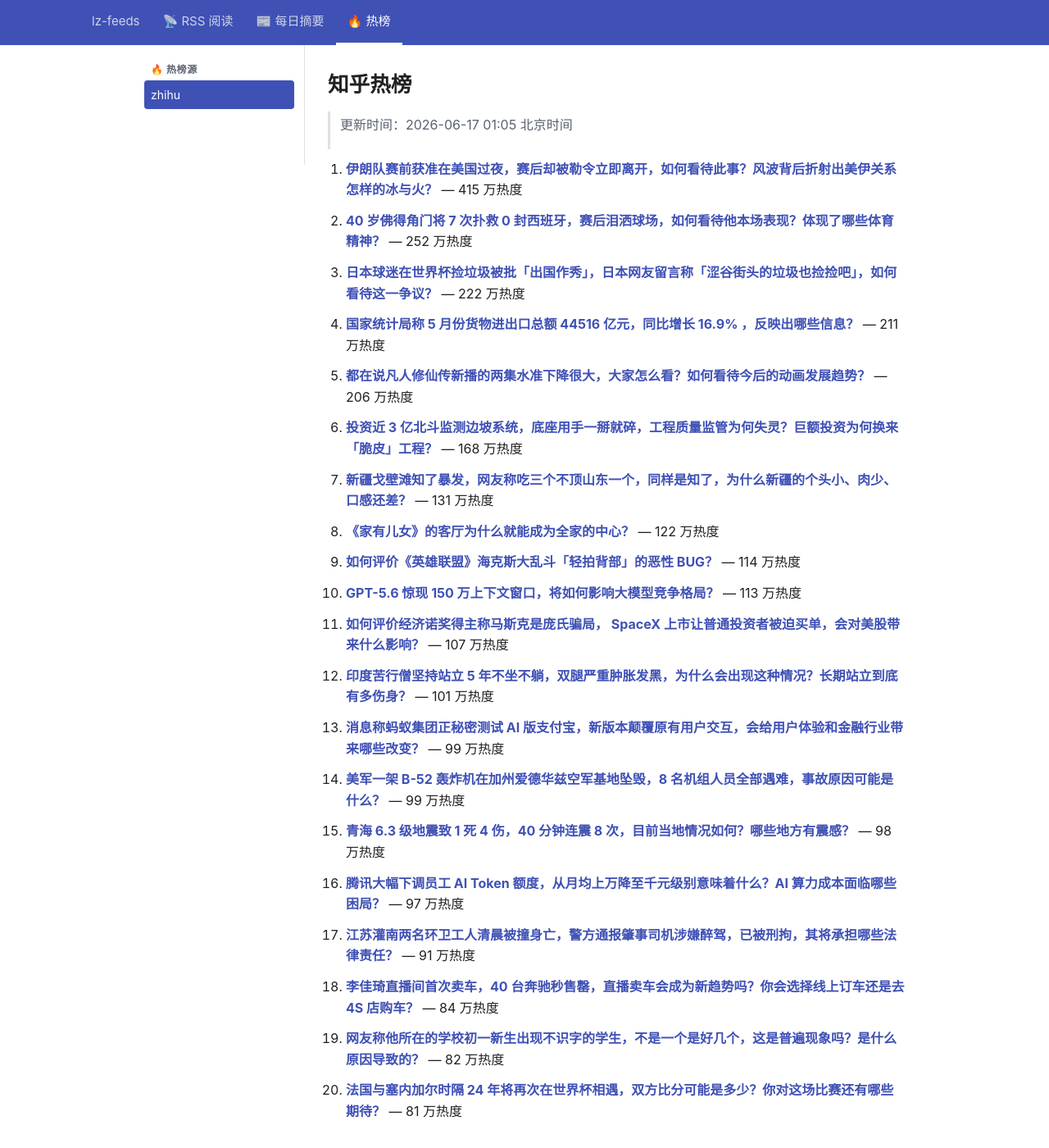
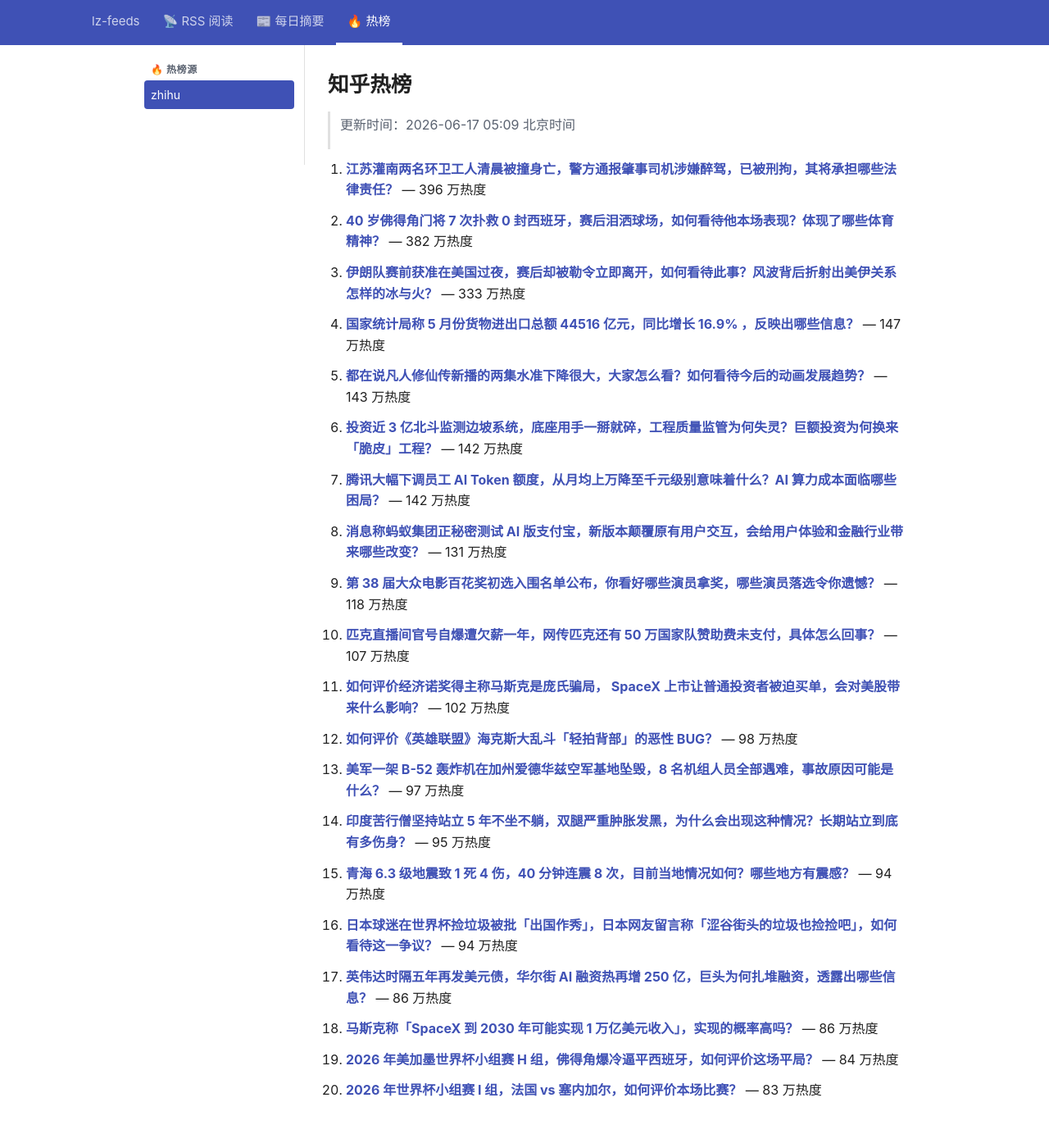
Before and after one commit to lizhang0101/lz-feeds, a Jekyll site: the page built from _hotlist/zhihu.md, in a window 1280 px wide and 1400 px high. Shown: the whole window at 82% size. Built offline with Jekyll 4.4.1, drawn with Linux system fonts in a browser that asks for light colours.

Commit message:
hotlist: 2026-06-16T21:09Z

```diff
--- a/_hotlist/zhihu.md
+++ b/_hotlist/zhihu.md
@@ -1,48 +1,48 @@
 ---
-updated: 2026-06-17 01:05 北京时间
+updated: 2026-06-17 05:09 北京时间
 count: 20
 ---
 
 # 知乎热榜
 
-> 更新时间：2026-06-17 01:05 北京时间
+> 更新时间：2026-06-17 05:09 北京时间
 
-1. **[伊朗队赛前获准在美国过夜，赛后却被勒令立即离开，如何看待此事？风波背后折射出美伊关系怎样的冰与火？](https://www.zhihu.com/question/2050229682415613269)** — 415 万热度
+1. **[江苏灌南两名环卫工人清晨被撞身亡，警方通报肇事司机涉嫌醉驾，已被刑拘，其将承担哪些法律责任？](https://www.zhihu.com/question/2050188608708121957)** — 396 万热度
 
-2. **[40 岁佛得角门将 7 次扑救 0 封西班牙，赛后泪洒球场，如何看待他本场表现？体现了哪些体育精神？](https://www.zhihu.com/question/2050117326687527724)** — 252 万热度
+2. **[40 岁佛得角门将 7 次扑救 0 封西班牙，赛后泪洒球场，如何看待他本场表现？体现了哪些体育精神？](https://www.zhihu.com/question/2050117326687527724)** — 382 万热度
 
-3. **[日本球迷在世界杯捡垃圾被批「出国作秀」，日本网友留言称「涩谷街头的垃圾也捡捡吧」，如何看待这一争议？](https://www.zhihu.com/question/2050170338340873126)** — 222 万热度
+3. **[伊朗队赛前获准在美国过夜，赛后却被勒令立即离开，如何看待此事？风波背后折射出美伊关系怎样的冰与火？](https://www.zhihu.com/question/2050229682415613269)** — 333 万热度
 
-4. **[国家统计局称 5 月份货物进出口总额 44516 亿元，同比增长 16.9% ，反映出哪些信息？](https://www.zhihu.com/question/2050163396004274408)** — 211 万热度
+4. **[国家统计局称 5 月份货物进出口总额 44516 亿元，同比增长 16.9% ，反映出哪些信息？](https://www.zhihu.com/question/2050163396004274408)** — 147 万热度
 
-5. **[都在说凡人修仙传新播的两集水准下降很大，大家怎么看？如何看待今后的动画发展趋势？](https://www.zhihu.com/question/2049962387680260435)** — 206 万热度
+5. **[都在说凡人修仙传新播的两集水准下降很大，大家怎么看？如何看待今后的动画发展趋势？](https://www.zhihu.com/question/2049962387680260435)** — 143 万热度
 
-6. **[投资近 3 亿北斗监测边坡系统，底座用手一掰就碎，工程质量监管为何失灵？巨额投资为何换来「脆皮」工程？](https://www.zhihu.com/question/2049801744209686933)** — 168 万热度
+6. **[投资近 3 亿北斗监测边坡系统，底座用手一掰就碎，工程质量监管为何失灵？巨额投资为何换来「脆皮」工程？](https://www.zhihu.com/question/2049801744209686933)** — 142 万热度
 
-7. **[新疆戈壁滩知了暴发，网友称吃三个不顶山东一个，同样是知了，为什么新疆的个头小、肉少、口感还差？](https://www.zhihu.com/question/2048445327317758278)** — 131 万热度
+7. **[腾讯大幅下调员工 AI Token 额度，从月均上万降至千元级别意味着什么？AI 算力成本面临哪些困局？](https://www.zhihu.com/question/2050239948306092201)** — 142 万热度
 
-8. **[《家有儿女》的客厅为什么就能成为全家的中心？](https://www.zhihu.com/question/2045195707540301705)** — 122 万热度
+8. **[消息称蚂蚁集团正秘密测试 AI 版支付宝，新版本颠覆原有用户交互，会给用户体验和金融行业带来哪些改变？](https://www.zhihu.com/question/2049548864626202351)** — 131 万热度
 
-9. **[如何评价《英雄联盟》海克斯大乱斗「轻拍背部」的恶性 BUG？](https://www.zhihu.com/question/2049861883515986539)** — 114 万热度
+9. **[第 38 届大众电影百花奖初选入围名单公布，你看好哪些演员拿奖，哪些演员落选令你遗憾？](https://www.zhihu.com/question/2050191630137832216)** — 118 万热度
 
-10. **[GPT-5.6 惊现 150 万上下文窗口，将如何影响大模型竞争格局？](https://www.zhihu.com/question/2042539496676352614)** — 113 万热度
+10. **[匹克直播间官号自爆遭欠薪一年，网传匹克还有 50 万国家队赞助费未支付，具体怎么回事？](https://www.zhihu.com/question/2050151122652722811)** — 107 万热度
 
-11. **[如何评价经济诺奖得主称马斯克是庞氏骗局， SpaceX 上市让普通投资者被迫买单，会对美股带来什么影响？](https://www.zhihu.com/question/2049776018660103123)** — 107 万热度
+11. **[如何评价经济诺奖得主称马斯克是庞氏骗局， SpaceX 上市让普通投资者被迫买单，会对美股带来什么影响？](https://www.zhihu.com/question/2049776018660103123)** — 102 万热度
 
-12. **[印度苦行僧坚持站立 5 年不坐不躺，双腿严重肿胀发黑，为什么会出现这种情况？长期站立到底有多伤身？](https://www.zhihu.com/question/2049871712112440939)** — 101 万热度
+12. **[如何评价《英雄联盟》海克斯大乱斗「轻拍背部」的恶性 BUG？](https://www.zhihu.com/question/2049861883515986539)** — 98 万热度
 
-13. **[消息称蚂蚁集团正秘密测试 AI 版支付宝，新版本颠覆原有用户交互，会给用户体验和金融行业带来哪些改变？](https://www.zhihu.com/question/2049548864626202351)** — 99 万热度
+13. **[美军一架 B-52 轰炸机在加州爱德华兹空军基地坠毁，8 名机组人员全部遇难，事故原因可能是什么？](https://www.zhihu.com/question/2050069303643449337)** — 97 万热度
 
-14. **[美军一架 B-52 轰炸机在加州爱德华兹空军基地坠毁，8 名机组人员全部遇难，事故原因可能是什么？](https://www.zhihu.com/question/2050069303643449337)** — 99 万热度
+14. **[印度苦行僧坚持站立 5 年不坐不躺，双腿严重肿胀发黑，为什么会出现这种情况？长期站立到底有多伤身？](https://www.zhihu.com/question/2049871712112440939)** — 95 万热度
 
-15. **[青海 6.3 级地震致 1 死 4 伤，40 分钟连震 8 次，目前当地情况如何？哪些地方有震感？](https://www.zhihu.com/question/2050264657722438817)** — 98 万热度
+15. **[青海 6.3 级地震致 1 死 4 伤，40 分钟连震 8 次，目前当地情况如何？哪些地方有震感？](https://www.zhihu.com/question/2050264657722438817)** — 94 万热度
 
-16. **[腾讯大幅下调员工 AI Token 额度，从月均上万降至千元级别意味着什么？AI 算力成本面临哪些困局？](https://www.zhihu.com/question/2050239948306092201)** — 97 万热度
+16. **[日本球迷在世界杯捡垃圾被批「出国作秀」，日本网友留言称「涩谷街头的垃圾也捡捡吧」，如何看待这一争议？](https://www.zhihu.com/question/2050170338340873126)** — 94 万热度
 
-17. **[江苏灌南两名环卫工人清晨被撞身亡，警方通报肇事司机涉嫌醉驾，已被刑拘，其将承担哪些法律责任？](https://www.zhihu.com/question/2050188608708121957)** — 91 万热度
+17. **[英伟达时隔五年再发美元债，华尔街 AI 融资热再增 250 亿，巨头为何扎堆融资，透露出哪些信息？](https://www.zhihu.com/question/2050039889400435846)** — 86 万热度
 
-18. **[李佳琦直播间首次卖车，40 台奔驰秒售罄，直播卖车会成为新趋势吗？你会选择线上订车还是去 4S 店购车？](https://www.zhihu.com/question/2048363192439646181)** — 84 万热度
+18. **[马斯克称「SpaceX 到 2030 年可能实现 1 万亿美元收入」，实现的概率高吗？](https://www.zhihu.com/question/2050153770697188554)** — 86 万热度
 
-19. **[网友称他所在的学校初一新生出现不识字的学生，不是一个是好几个，这是普遍现象吗？是什么原因导致的？](https://www.zhihu.com/question/2047393911371567676)** — 82 万热度
+19. **[2026 年美加墨世界杯小组赛 H 组，佛得角爆冷逼平西班牙，如何评价这场平局？](https://www.zhihu.com/question/2050037541987001030)** — 84 万热度
 
-20. **[法国与塞内加尔时隔 24 年将再次在世界杯相遇，双方比分可能是多少？你对这场比赛还有哪些期待？](https://www.zhihu.com/question/2050183366909981416)** — 81 万热度
+20. **[2026 年世界杯小组赛 I 组，法国 vs 塞内加尔，如何评价本场比赛？](https://www.zhihu.com/question/2050225721503475331)** — 83 万热度
```
